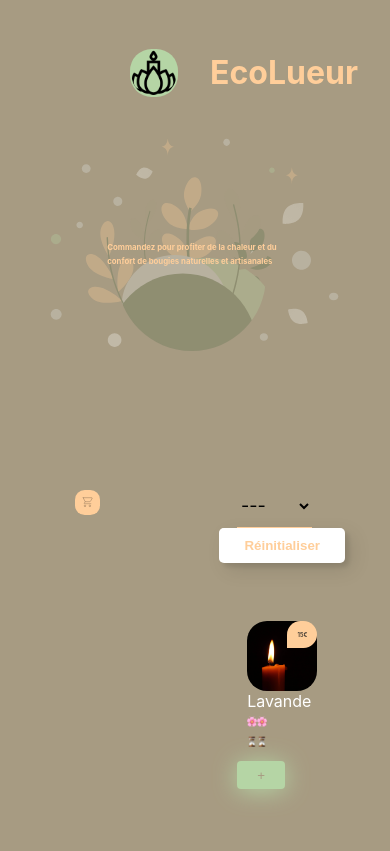
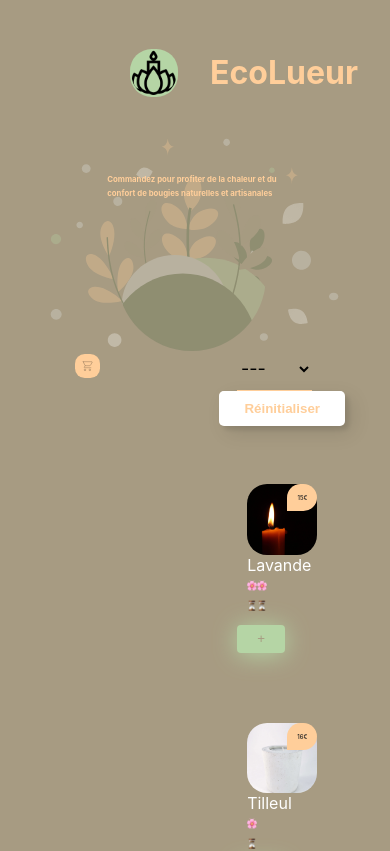
Before and after one commit to PfalzgraffT/EcoLueur, a React (Create React App) app: page / in a window 390 px wide. Shown: the top 851 px of the page. Built offline with nearby package versions, Linux system fonts and the light colour scheme.

Commit message:
finish design for mobile

```diff
--- a/src/components/Container.js
+++ b/src/components/Container.js
@@ -13,7 +13,7 @@ function Container() {
     const [h3Margin, seth3Margin] = useState('');
     const [flowerWidth, setFlowerWidth] = useState('35%');
     const [flowerOpacity, setFlowerOpacity] = useState('');
-
+    const [flowerPadding, setFlowerPadding] = useState('14vw 0');
 
 
     useEffect(() => {
@@ -23,13 +23,14 @@ function Container() {
     }, []);
 
     useEffect(() => {
-    if (windowWidth < 768) {
+    if (windowWidth < 850) {
         setBlobVisibility(false);
         setH3Color('#FFCE9A');
         seth3Width('50%');
         seth3Margin('25%');
         setFlowerWidth('100%');
         setFlowerOpacity('0.3');
+        setFlowerPadding('21vw 0');
     } else {
         setBlobVisibility(true);
         setH3Color('#A79B82');
@@ -37,13 +38,13 @@ function Container() {
         seth3Margin('');
         setFlowerWidth('35%');
         setFlowerOpacity('');
-
+        setFlowerPadding('14vw 0');
     }
     }, [windowWidth]);
 
 
     return (
-    <div className="lmj-container" style={{width: h3Width, marginLeft: h3Margin}}>
+    <div className="lmj-container" style={{padding: flowerPadding, width: h3Width, marginLeft: h3Margin}}>
         <h3 style={{ color: h3Color }}>Commandez pour profiter de la chaleur
     et du confort de bougies naturelles et artisanales</h3>
         {blobVisibility && <img src={Blob} alt="blob" className='blob' />}
--- a/src/styles/Container.css
+++ b/src/styles/Container.css
@@ -4,7 +4,7 @@
     width: 45%;
     height: -webkit-fill-available;
     text-align: center;
-    padding: 150px 0;
+    padding: 14vw 0;
     margin: 1% 10%;
     justify-content: center;
 }
```
Also changed, not shown: 1 other file (tests, documents, lock files or other folders).
